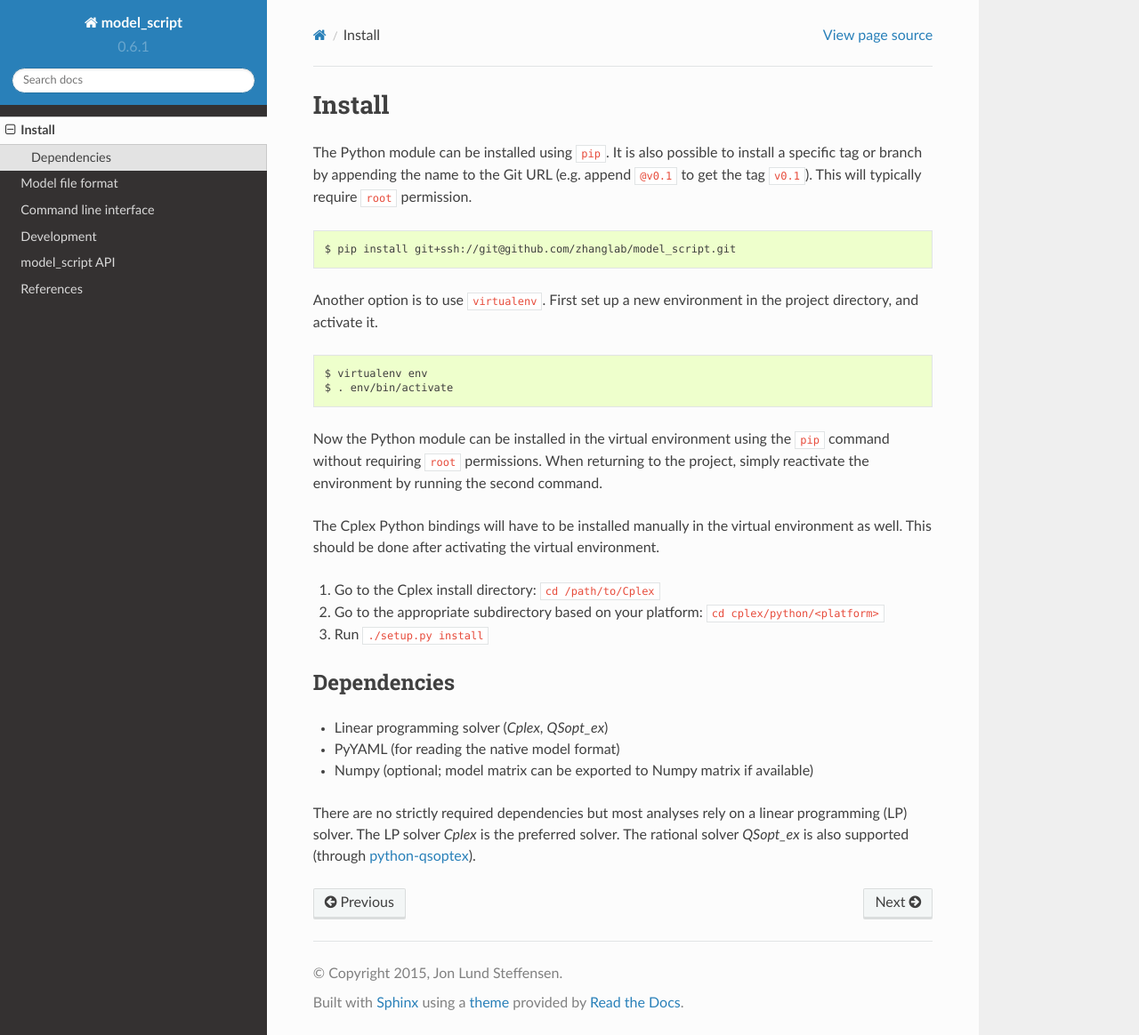
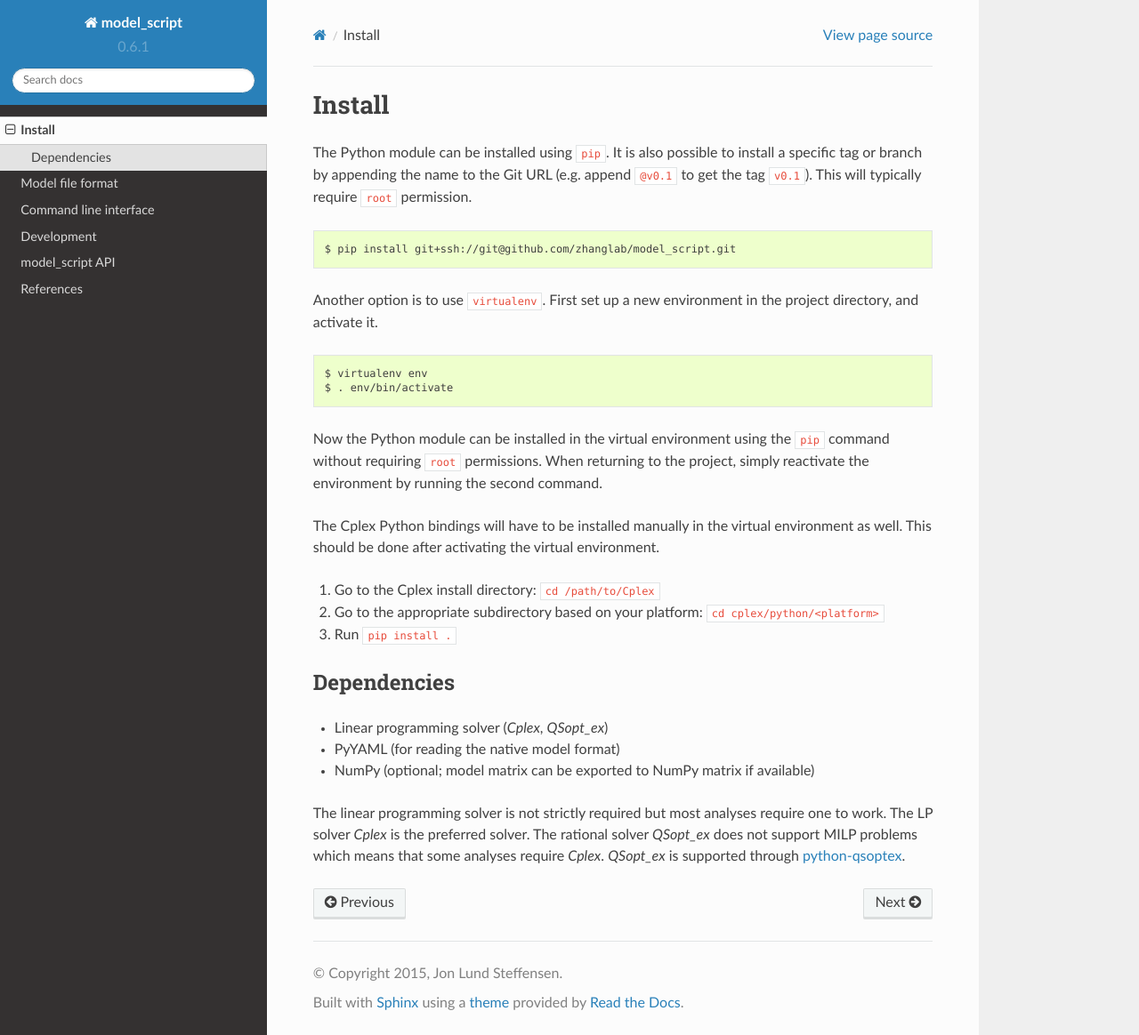
Before and after one commit to zhanglab/psamm, a Sphinx documentation site: the page built from docs/install.rst, in a window 1280 px wide and 1164 px high. Shown: the whole window at 89% size. Built offline with Sphinx 7.4.7 and the Read the Docs theme 2.0.0, drawn with Linux system fonts in a browser that asks for light colours.

Commit message:
docs: Update install instructions
Update dependency information.
Prefer pip when installing Python Cplex. "./setup.py install" seems
to fail if the user does not have write permissions.

```diff
--- a/docs/install.rst
+++ b/docs/install.rst
@@ -30,17 +30,18 @@ environment.
 1. Go to the Cplex install directory: ``cd /path/to/Cplex``
 2. Go to the appropriate subdirectory based on your platform:
    ``cd cplex/python/<platform>``
-3. Run ``./setup.py install``
+3. Run ``pip install .``
 
 Dependencies
 ------------
 
 - Linear programming solver (*Cplex*, *QSopt_ex*)
 - PyYAML (for reading the native model format)
-- Numpy (optional; model matrix can be exported to Numpy matrix if available)
+- NumPy (optional; model matrix can be exported to NumPy matrix if available)
 
-There are no strictly required dependencies but most analyses rely on a linear
-programming (LP) solver. The LP solver *Cplex* is the preferred solver.
-The rational solver *QSopt_ex* is also supported (through `python-qsoptex`_).
+The linear programming solver is not strictly required but most analyses
+require one to work. The LP solver *Cplex* is the preferred solver. The
+rational solver *QSopt_ex* does not support MILP problems which means that some
+analyses require *Cplex*. *QSopt_ex* is supported through `python-qsoptex`_.
 
 .. _python-qsoptex: https://github.com/jonls/python-qsoptex
```
